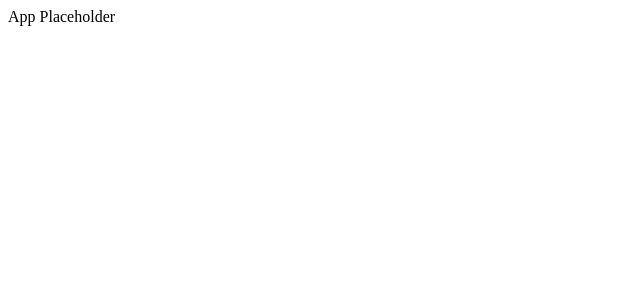
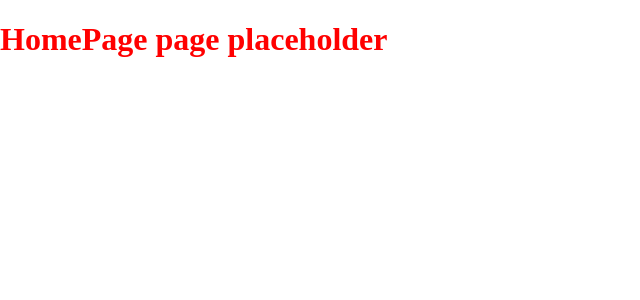
Before and after one commit to ooloo-io/reddit-timer-martink-rsa, a React (Create React App) app: page / in a window 1280 px wide. Shown: the top 300 px of the page, without its empty margins (0-640 px from the left). Built offline with nearby package versions, Linux system fonts and the light colour scheme.

Commit message:
Added fonts, styling and skeleton

```diff
--- a/package.json
+++ b/package.json
@@ -6,9 +6,13 @@
     "@testing-library/jest-dom": "^5.1.1",
     "@testing-library/react": "^10.0.1",
     "@testing-library/user-event": "^10.0.0",
+    "normalize.css": "^8.0.1",
+    "prop-types": "^15.7.2",
     "react": "^16.13.0",
     "react-dom": "^16.13.0",
-    "react-scripts": "3.4.0"
+    "react-router-dom": "^5.1.2",
+    "react-scripts": "3.4.0",
+    "styled-components": "^5.0.1"
   },
   "scripts": {
     "start": "react-scripts start",
--- a/public/index.html
+++ b/public/index.html
@@ -24,6 +24,10 @@
       work correctly both with client-side routing and a non-root public URL.
       Learn how to configure a non-root public URL by running `npm run build`.
     -->
+    <link
+      href="https://fonts.googleapis.com/css?family=Bitter|Montserrat&display=swap"
+      rel="stylesheet"
+    />
     <title>React App</title>
   </head>
   <body>
--- a/src/App.js
+++ /dev/null
@@ -1,11 +0,0 @@
-import React from 'react';
-
-function App() {
-  return (
-    <div>
-      App Placeholder
-    </div>
-  );
-}
-
-export default App;
--- /dev/null
+++ b/src/components/App/App.js
@@ -0,0 +1,21 @@
+import React from 'react';
+import { BrowserRouter as Router, Route, Switch } from 'react-router-dom';
+import HomePage from '../../pages/HomePage/HomePage';
+import SearchPage from '../../pages/SearchPage/SearchPage';
+
+function App() {
+  return (
+    <div>
+      <Router>
+        <Switch>
+          <Route path="/">
+            <HomePage />
+          </Route>
+          <Route path="/search" exact component={SearchPage} />
+        </Switch>
+      </Router>
+    </div>
+  );
+}
+
+export default App;
--- a/src/index.js
+++ b/src/index.js
@@ -1,6 +1,13 @@
+import 'normalize.css';
 import React from 'react';
 import ReactDOM from 'react-dom';
-import App from './App';
+import App from './components/App/App';
+import Theme from './styles/theme';
 
 // eslint-disable-next-line react/jsx-filename-extension
-ReactDOM.render(<App />, document.getElementById('root'));
+ReactDOM.render(
+  <Theme>
+    <App />
+  </Theme>,
+  document.getElementById('root'),
+);
--- /dev/null
+++ b/src/pages/HomePage/HomePage.js
@@ -0,0 +1,12 @@
+import React from 'react';
+import styled from 'styled-components';
+
+const Heading = styled.h1`
+  color: ${(props) => props.theme.colors.primary.main};
+`;
+
+function HomePage() {
+  return <Heading>HomePage page placeholder</Heading>;
+}
+
+export default HomePage;
--- /dev/null
+++ b/src/pages/SearchPage/SearchPage.js
@@ -0,0 +1,7 @@
+import React from 'react';
+
+function SearchPage() {
+  return <div>SearchPage page placeholder</div>;
+}
+
+export default SearchPage;
--- /dev/null
+++ b/src/styles/theme.js
@@ -0,0 +1,29 @@
+import React from 'react';
+import { ThemeProvider } from 'styled-components';
+import PropTypes from 'prop-types';
+
+const theme = {
+  colors: {
+    primary: {
+      main: 'red',
+      light: 'red',
+      dark: 'red',
+    },
+    secondary: {
+      main: 'blue',
+      light: 'blue',
+      dark: 'blue',
+    },
+  },
+  fonts: ['Bitter', 'Montserrat'],
+};
+
+const Theme = ({ children }) => (
+  <ThemeProvider theme={theme}>{children}</ThemeProvider>
+);
+
+Theme.propTypes = {
+  children: PropTypes.node.isRequired,
+};
+
+export default Theme;
```
Also changed, not shown: src/index.css (added), 2 other files (tests, documents, lock files or other folders).
